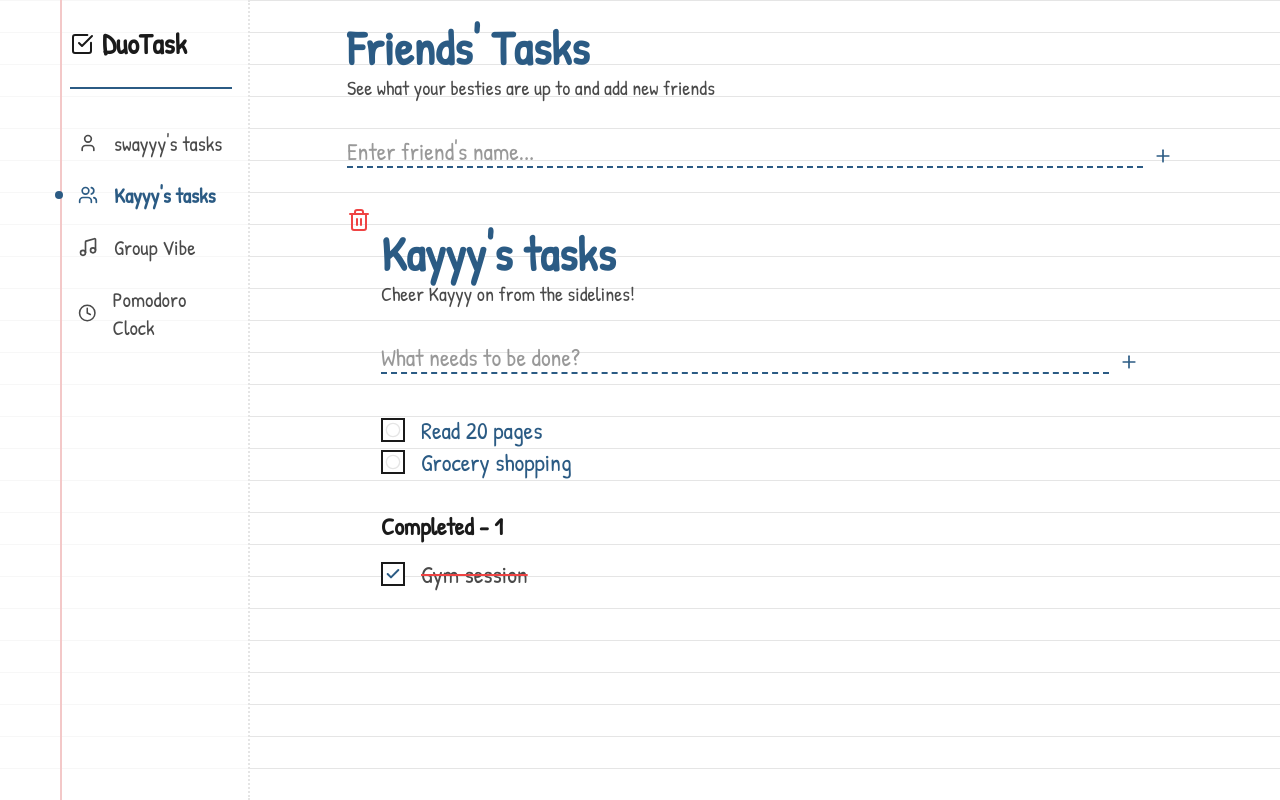
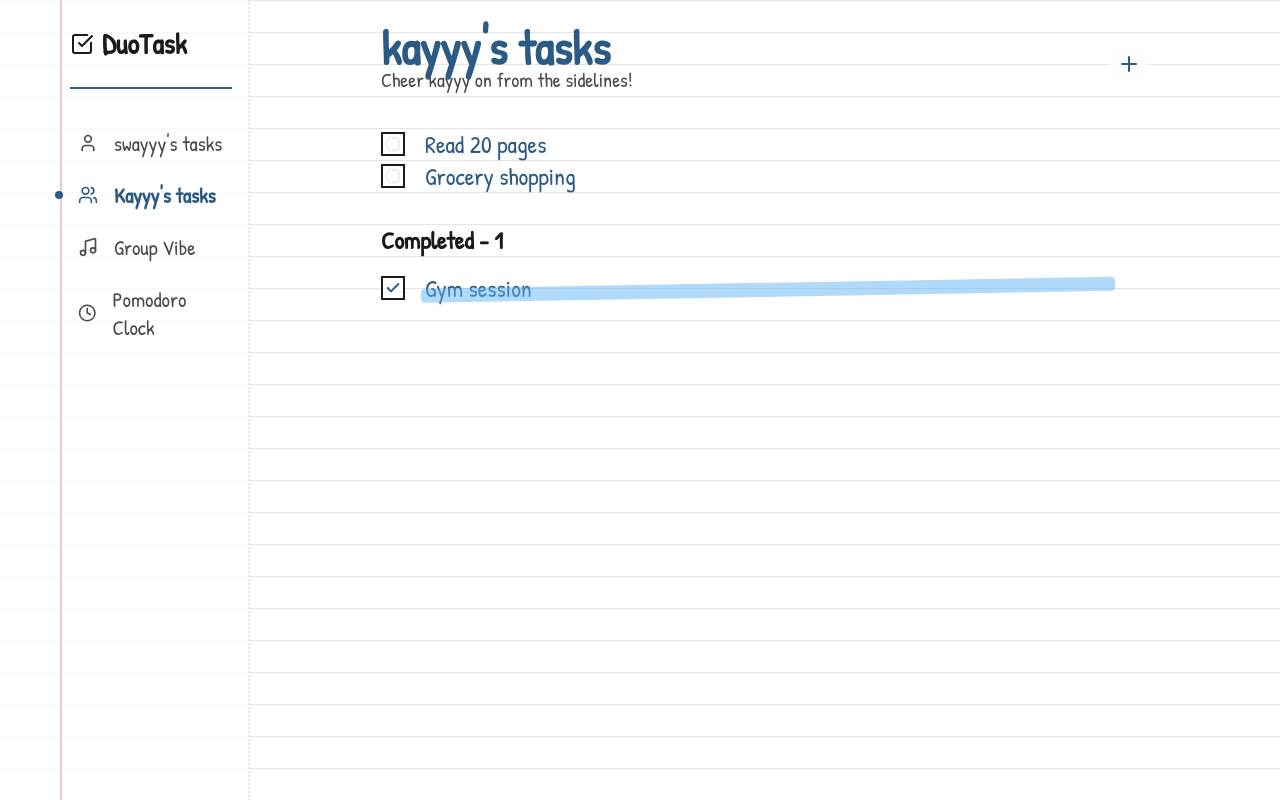
Before and after one commit to ramya-swetha-sri/Dudo-list, a React (Vite) app: page /friend-tasks in a window 1280 px wide. Built offline with nearby package versions, Linux system fonts and the light colour scheme.

Commit message:
feat: Add personalized tasks, timer, animations, and redesigns

```diff
--- a/src/components/TaskList.css
+++ b/src/components/TaskList.css
@@ -107,10 +107,49 @@
 }
 
 .completed .task-text {
-  text-decoration: line-through;
-  text-decoration-color: var(--danger); /* red strike */
-  text-decoration-thickness: 2px;
   color: var(--text-secondary);
+}
+
+.task-item .task-text-container {
+  flex: 1;
+  display: flex;
+}
+
+.task-item .task-text {
+  font-size: 1.5rem;
+  color: var(--accent-secondary);
+  transition: color 0.2s;
+  line-height: var(--line-height);
+  position: relative;
+  display: inline-block;
+  padding: 0 4px;
+}
+
+.task-item.completed .task-text::after {
+  content: '';
+  position: absolute;
+  top: 55%;
+  left: 0;
+  width: 0;
+  height: 45%;
+  background: var(--hl-color, #ffb3ba);
+  opacity: 0.5;
+  border-radius: 4px;
+  transform: translateY(-50%) rotate(-1deg);
+  animation: highlight 0.4s ease-out forwards;
+  pointer-events: none;
+}
+
+@keyframes highlight {
+  to { width: 100%; }
+}
+
+.task-item.highlighter-pink {
+  --hl-color: #ff69b4;
+}
+
+.task-item.highlighter-blue {
+  --hl-color: #64b5f6;
 }
 
 .delete-btn {
@@ -140,3 +179,29 @@
 .task-item.readonly .checkbox {
   cursor: default;
 }
+
+.minimal-add-btn {
+  background: rgba(255,255,255,0.1);
+  border: 1px solid rgba(255,255,255,0.2);
+  border-radius: 50%;
+  width: 50px;
+  height: 50px;
+  display: flex;
+  align-items: center;
+  justify-content: center;
+  color: var(--accent-secondary);
+  cursor: pointer;
+  transition: all 0.2s ease;
+  backdrop-filter: blur(8px);
+  margin: 0 auto;
+}
+.minimal-add-btn:hover {
+  transform: scale(1.1);
+  background: rgba(255,255,255,0.3);
+  color: var(--text-primary);
+}
+
+.flex { display: flex; }
+.justify-center { justify-content: center; }
+.w-full { width: 100%; }
+.mb-8 { margin-bottom: 2rem; }
--- a/src/components/TaskList.jsx
+++ b/src/components/TaskList.jsx
@@ -8,14 +8,17 @@ import './TaskList.css';
 const TaskList = ({ type, title, subtitle, readonly = false }) => {
   const { tasks, addTask, toggleTask, deleteTask } = useTasks();
   const [newTaskText, setNewTaskText] = useState('');
+  const [isAddingTask, setIsAddingTask] = useState(false);
 
   const currentTasks = tasks[type] || [];
+  const highlighterClass = type === 'myTasks' ? 'highlighter-pink' : 'highlighter-blue';
 
   const handleAdd = (e) => {
     e.preventDefault();
     if (newTaskText.trim()) {
       addTask(type, newTaskText);
       setNewTaskText('');
+      setIsAddingTask(false);
     }
   };
 
@@ -40,24 +43,35 @@ const TaskList = ({ type, title, subtitle, readonly = false }) => {
 
   return (
     <div className="task-container">
-      <div className="task-header mb-8">
-        <h1 className="text-4xl font-bold bg-clip-text gradient-text">{title}</h1>
+      <div className="task-header" style={{ display: 'flex', alignItems: 'center', justifyContent: 'space-between', marginBottom: '2rem' }}>
+        <div>
+          <h1 className="text-4xl font-bold bg-clip-text gradient-text" style={{ margin: 0 }}>{title}</h1>
           {subtitle && <p className="text-secondary mt-2">{subtitle}</p>}
         </div>
+        {!readonly && !isAddingTask && (
+          <button className="minimal-add-btn" onClick={() => setIsAddingTask(true)} title="Add Task" style={{ margin: 0, width: '40px', height: '40px' }}>
+            <Plus size={24} />
+          </button>
+        )}
+      </div>
 
-      {!readonly && (
+      {!readonly && isAddingTask && (
+        <div className="add-task-container mb-8">
           <form onSubmit={handleAdd} className="add-task-form glass-panel">
             <input
               type="text"
               placeholder="What needs to be done?"
               value={newTaskText}
               onChange={(e) => setNewTaskText(e.target.value)}
+              autoFocus
+              onBlur={() => !newTaskText && setIsAddingTask(false)}
               className="task-input"
             />
             <button type="submit" className="add-btn">
-            <Plus size={20} />
+              <Check size={20} />
             </button>
           </form>
+        </div>
       )}
 
       <div className="task-lists-wrapper">
@@ -70,6 +84,7 @@ const TaskList = ({ type, title, subtitle, readonly = false }) => {
                 onToggle={() => handleToggle(task.id, task.completed)}
                 onDelete={() => deleteTask(type, task.id)}
                 readonly={readonly}
+                highlighterClass={highlighterClass}
               />
             ))}
           </AnimatePresence>
@@ -87,6 +102,7 @@ const TaskList = ({ type, title, subtitle, readonly = false }) => {
                     onToggle={() => handleToggle(task.id, task.completed)}
                     onDelete={() => deleteTask(type, task.id)}
                     readonly={readonly}
+                    highlighterClass={highlighterClass}
                   />
                 ))}
               </AnimatePresence>
@@ -98,7 +114,7 @@ const TaskList = ({ type, title, subtitle, readonly = false }) => {
   );
 };
 
-const TaskItem = ({ task, onToggle, onDelete, readonly }) => {
+const TaskItem = ({ task, onToggle, onDelete, readonly, highlighterClass }) => {
   const [showMark, setShowMark] = useState(false);
 
   const handleToggle = () => {
@@ -117,7 +133,7 @@ const TaskItem = ({ task, onToggle, onDelete, readonly }) => {
       animate={{ opacity: 1, y: 0 }}
       exit={{ opacity: 0, scale: 0.9 }}
       transition={{ duration: 0.2 }}
-      className={`task-item glass-panel ${task.completed ? 'completed' : ''} ${readonly ? 'readonly' : ''} relative`}
+      className={`task-item glass-panel ${task.completed ? 'completed' : ''} ${readonly ? 'readonly' : ''} relative ${highlighterClass}`}
     >
       {showMark && (
         <motion.div
@@ -148,7 +164,9 @@ const TaskItem = ({ task, onToggle, onDelete, readonly }) => {
         {task.completed ? <Check size={16} strokeWidth={3} /> : <Circle size={16} color="var(--border-color)" />}
       </button>
 
+      <span className="task-text-container" style={{ flex: 1, display: 'flex', alignItems: 'center' }}>
         <span className="task-text">{task.text}</span>
+      </span>
 
       {!readonly && (
         <button className="delete-btn" onClick={onDelete}>
--- a/src/pages/FriendTasks.jsx
+++ b/src/pages/FriendTasks.jsx
@@ -1,23 +1,8 @@
-import React, { useState } from 'react';
+import React from 'react';
 import { motion } from 'framer-motion';
-import { Plus, Trash2 } from 'lucide-react';
 import TaskList from '../components/TaskList';
-import { useTasks } from '../context/TaskContext';
 
 const FriendTasks = () => {
-  const { tasks, addFriend, removeFriend } = useTasks();
-  const [newFriendName, setNewFriendName] = useState('');
-
-  const handleAddFriend = (e) => {
-    e.preventDefault();
-    if (newFriendName.trim()) {
-      addFriend(newFriendName);
-      setNewFriendName('');
-    }
-  };
-
-  const friends = tasks.friends || [];
-
   return (
     <motion.div
       initial={{ opacity: 0, x: -20 }}
@@ -25,42 +10,12 @@ const FriendTasks = () => {
       exit={{ opacity: 0, x: 20 }}
       transition={{ duration: 0.4 }}
     >
-      <div className="task-header mb-8">
-        <h1 className="text-4xl font-bold bg-clip-text gradient-text">Friends' Tasks</h1>
-        <p className="text-secondary mt-2">See what your besties are up to and add new friends</p>
-      </div>
-
-      <form onSubmit={handleAddFriend} className="add-task-form glass-panel mb-12">
-        <input
-          type="text"
-          placeholder="Enter friend's name..."
-          value={newFriendName}
-          onChange={(e) => setNewFriendName(e.target.value)}
-          className="task-input"
-        />
-        <button type="submit" className="add-btn">
-          <Plus size={20} />
-        </button>
-      </form>
-
-      {friends.map(friend => (
-        <div key={friend.id} className="mb-12 relative">
-          <button
-             onClick={() => removeFriend(friend.id)}
-             className="absolute top-0 right-0 p-2 text-red-500 opacity-50 hover:opacity-100 transition-opacity z-10"
-             title="Remove Friend"
-             style={{ background: 'none', border: 'none', cursor: 'pointer' }}
-          >
-             <Trash2 size={24} color="#ef4444" />
-          </button>
-          <TaskList
-            type={`friend_${friend.id}`}
-            title={`${friend.name}'s tasks`}
-            subtitle={`Cheer ${friend.name} on from the sidelines!`}
-            readonly={false}
-          />
-        </div>
-      ))}
+      <TaskList
+        type="friend_f1"
+        title="kayyy's tasks"
+        subtitle="Cheer kayyy on from the sidelines!"
+        readonly={false}
+      />
     </motion.div>
   );
 };
--- a/src/pages/Pomodoro.css
+++ b/src/pages/Pomodoro.css
@@ -83,12 +83,23 @@
   border-color: white;
 }
 
-.timer-display {
-  font-size: 6rem;
+.timer-glass-circle {
+  width: 280px;
+  height: 280px;
+  margin: 0 auto 3rem auto;
+  border-radius: 50%;
+  background: rgba(255, 255, 255, 0.1);
+  backdrop-filter: blur(25px);
+  -webkit-backdrop-filter: blur(25px);
+  border: 1px solid rgba(255, 255, 255, 0.4);
+  box-shadow: 0 8px 32px rgba(0, 0, 0, 0.1), inset 0 0 15px rgba(255, 255, 255, 0.3);
+  display: flex;
+  align-items: center;
+  justify-content: center;
+  font-size: 5rem;
   font-weight: 800;
-  line-height: 1;
-  margin-bottom: 3rem;
-  text-shadow: 0 4px 10px rgba(0,0,0,0.1);
+  text-shadow: 0 4px 10px rgba(0,0,0,0.2);
+  color: white;
 }
 
 .controls {
--- a/src/pages/Pomodoro.jsx
+++ b/src/pages/Pomodoro.jsx
@@ -94,7 +94,7 @@ const Pomodoro = () => {
           </button>
         </div>
 
-        <div className="timer-display">
+        <div className="timer-glass-circle">
           {formatTime(timeLeft)}
         </div>
 
```
Lines whose indentation alone changed are shown as unchanged.
